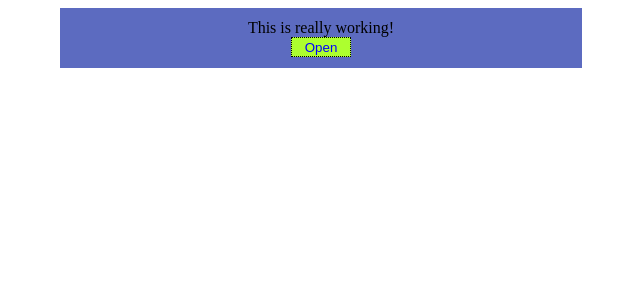
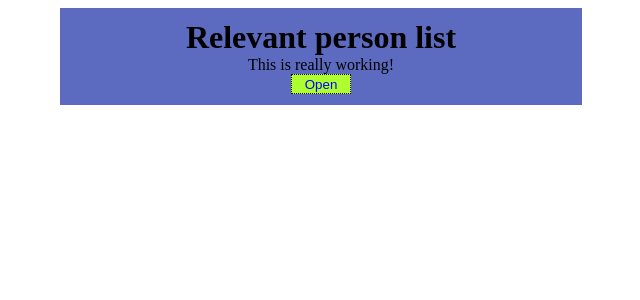
Before and after one commit to choco1911/lewagon_airbnb, a React (Create React App) app: page / in a window 1280 px wide. Shown: the top 300 px of the page, without its empty margins (319-959 px from the left). Built offline with nearby package versions, Linux system fonts and the light colour scheme.

Commit message:
add title prop

```diff
--- a/src/components/Cockpit/Cockpit.css
+++ b/src/components/Cockpit/Cockpit.css
@@ -4,6 +4,9 @@
     justify-content: center;
 }
 
+h1 {
+    margin: auto;
+}
 p.start {
     margin: auto;
 }
--- a/src/components/Cockpit/Cockpit.js
+++ b/src/components/Cockpit/Cockpit.js
@@ -24,6 +24,7 @@
 
     return (
         <div className="Cockpit">
+            <h1>{props.title}</h1>
             <p className={classes.join(' ')}>This is really working!</p>
             <button
                 style = {style}
--- a/src/containers/App.js
+++ b/src/containers/App.js
@@ -4,6 +4,7 @@
 import './App.css'
 
 class App extends Component {
+
     state = {
         persons: [
             {id: '001', name: 'Max', age:28},
@@ -11,7 +12,6 @@
             {id: '003', name: 'Stephanie', age:26}
         ]
     }
-
 
 
     nameChangedHandler = (event, id) => {
@@ -64,6 +64,7 @@
         return (
             <div className="App">
                 <Cockpit
+                    title = {this.props.title}
                     persons={this.state.persons}
                     toggle={this.togglePersonsHandler}
                     showPersons={this.state.showPersons}
--- a/src/index.js
+++ b/src/index.js
@@ -2,4 +2,4 @@
 import ReactDOM from 'react-dom';
 import App from './containers/App'
 
-ReactDOM.render(<App />, document.getElementById('rapp'));
+ReactDOM.render(<App title="Relevant person list"/>, document.getElementById('rapp'));
```
